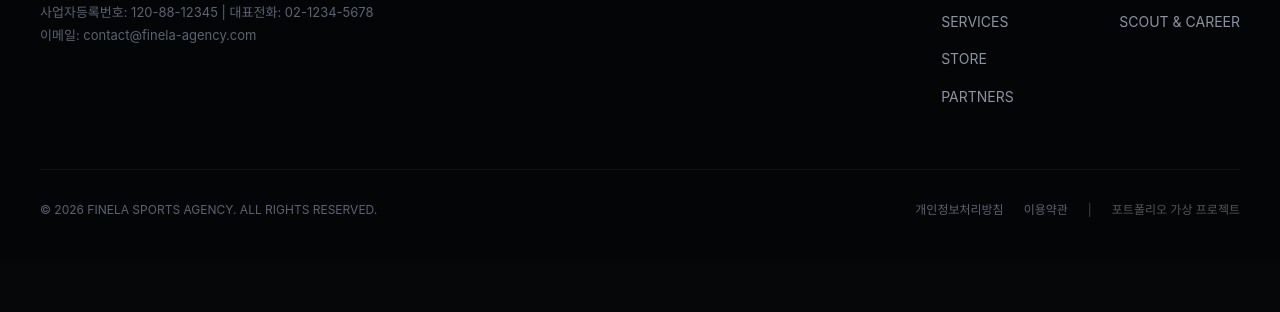
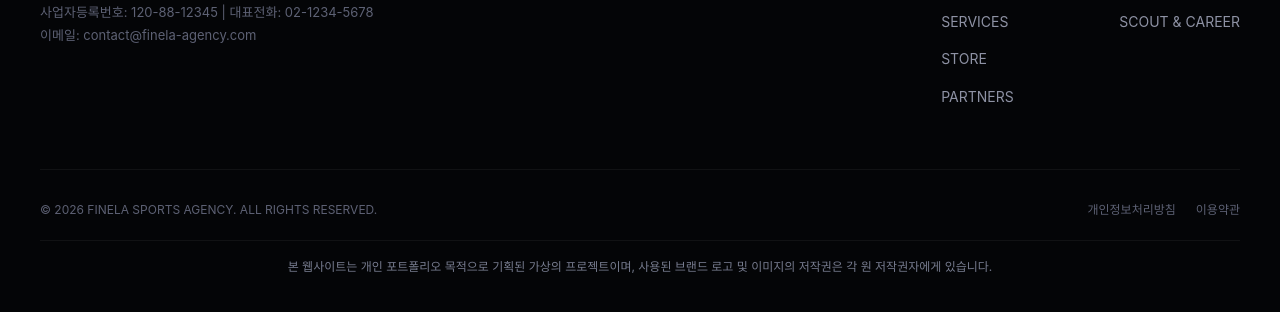
Before and after one commit to basketballtime522/FINELA-sports-agency, a website: page index.html in a window 1280 px wide. Shown: the part 9747-10059 px from the top of the page. Before the commit the page ends 10007 px from the top, so only its background shows below. Drawn offline with nearby package versions, Linux system fonts and the light colour scheme; a web font is replaced by a local one.

Commit message:
chore: 하단 포트폴리오 면책 조항 문구 추가

```diff
--- a/index.html
+++ b/index.html
@@ -577,9 +577,12 @@
         <div class="footer-terms">
           <a href="#">개인정보처리방침</a>
           <a href="#">이용약관</a>
-          <span style="color: #444;">|</span>
-          <span style="color: #555;">포트폴리오 가상 프로젝트</span>
         </div>
+      </div>
+
+      <!-- 포트폴리오 가상 프로젝트 면책 조항 (Disclaimer) -->
+      <div class="footer-disclaimer" style="margin-top: 20px; padding-top: 16px; border-top: 1px solid rgba(255, 255, 255, 0.05); font-size: 12px; color: #767b8e; text-align: center; line-height: 1.6;">
+        본 웹사이트는 개인 포트폴리오 목적으로 기획된 가상의 프로젝트이며, 사용된 브랜드 로고 및 이미지의 저작권은 각 원 저작권자에게 있습니다.
       </div>
 
     </div>
```
